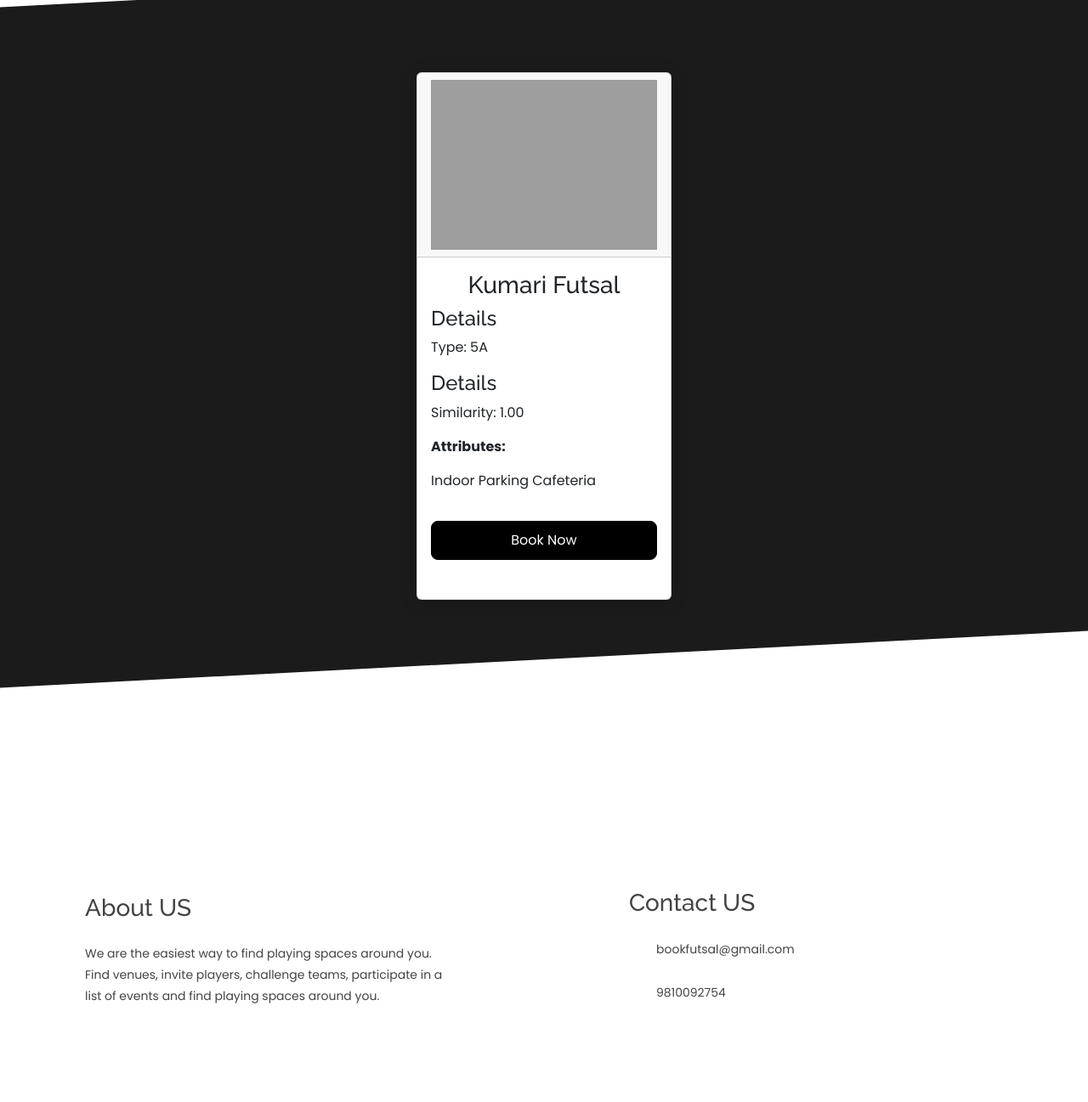
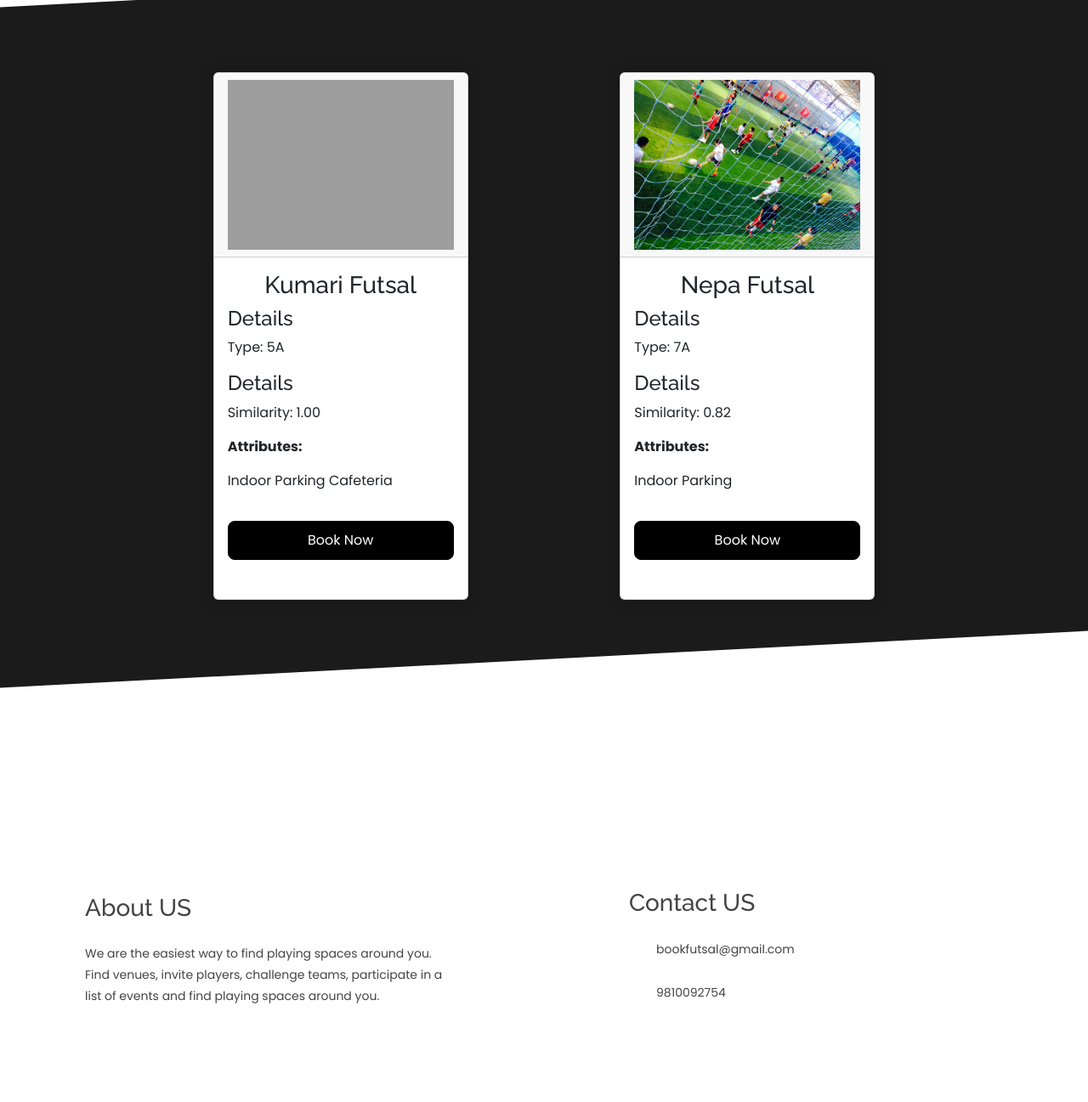
Before and after one commit to helloimsagun/Futsal1, a PHP site: page /simarity.php?id=1 in a window 1280 px wide. Shown: the part 85-1382 px from the top of the page at 85% size. Run offline with PHP 8.4, Linux system fonts and the light colour scheme; data comes from the database, SQL or seed files in the repository; some libraries are stand-ins or nearby versions; grey boxes are pictures that could not be loaded.

Commit message:
Shows more than 1 similarity

```diff
--- a/simarity.php
+++ b/simarity.php
@@ -101,13 +101,19 @@ session_start();
       break;
     }
   }
-  ?><section class="page-section section-bg" id="book" style="padding-top: 10em;">
+  ?>
+  <section class="page-section section-bg" id="book" style="padding-top: 10em;">
     <div class="container">
 
       <?php
+      // Loop through the recommended futsals based on similarity
+      foreach ($targetSimilarities as $futsalId => $similarity) {
+        // Skip the target futsal itself
+        if ($futsalId == $targetFutsalId) {
+          continue;
+        }
+
         // Execute the SQL query to fetch futsal fields data
-      include 'components/_dbconnect.php';
-
         $sql = "SELECT * FROM futsals WHERE id = $futsalId";
         $result = mysqli_query($con, $sql);
 
@@ -141,7 +147,7 @@ session_start();
 
               ';
           // Retrieve and display the attributes
-                    $sqlAttributes = "SELECT attribute, value FROM futsal_attributes WHERE futsalid = $targetFutsalId";
+          $sqlAttributes = "SELECT attribute, value FROM futsal_attributes WHERE futsalid = $futsalId";
           $resultAttributes = mysqli_query($con, $sqlAttributes);
 
           if (mysqli_num_rows($resultAttributes) > 0) {
@@ -150,12 +156,11 @@ session_start();
             while ($rowAttribute = mysqli_fetch_assoc($resultAttributes)) {
               $attribute = $rowAttribute['attribute'];
               $value = $rowAttribute['value'];
-                            if($value == 1){
-                                echo  $attribute.'  ';
+              if ($value == 1) {
+                echo  $attribute . '  ';
               }
               // echo  $attribute . ': ' . ($value ? 'Yes' : 'No');
             }
-
           } else {
             echo '<p>No attributes found.</p>';
           }
@@ -173,10 +178,12 @@ session_start();
           </div>
       </div>';
         }
+      }
       ?>
 
     </div>
 </section>
+
 
 
   <section class="page-section" style="padding-top: 10em;">
```
Lines whose indentation alone changed are shown as unchanged.
